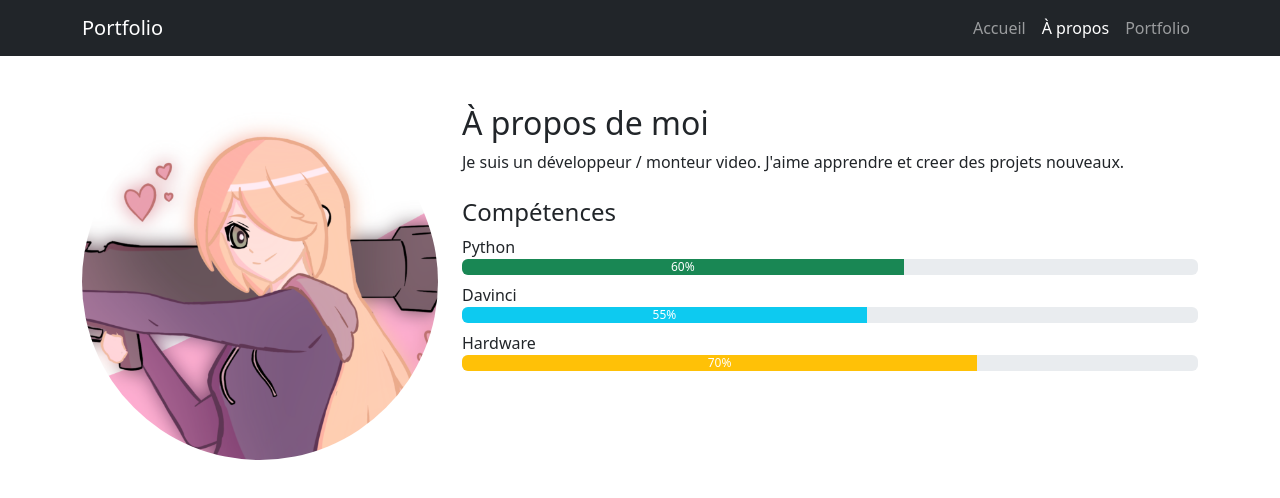
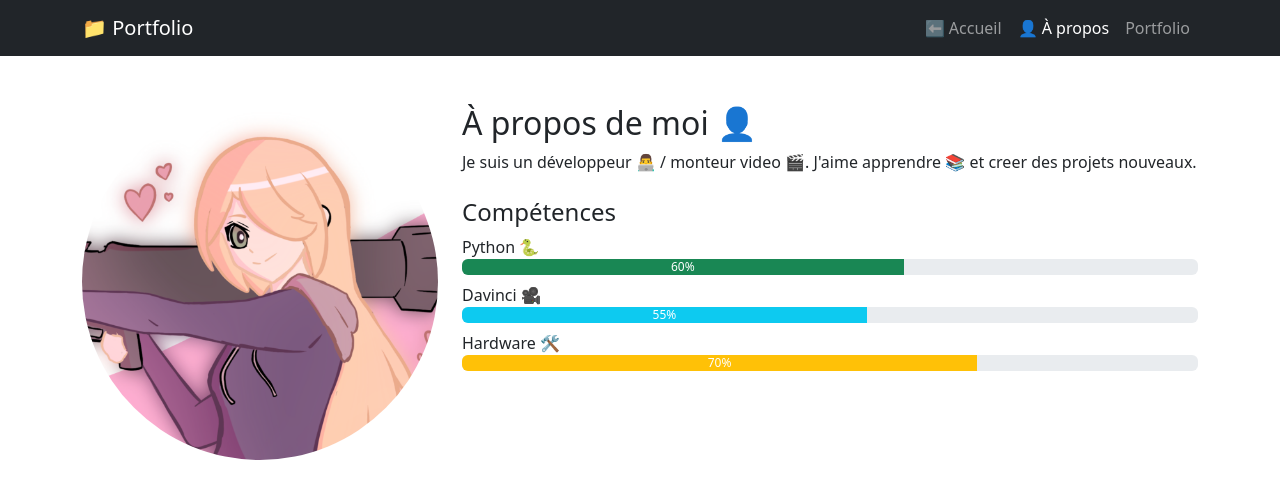
Before and after one commit to thomjap-school/siteweb, a plain HTML site: page about.html in a window 1280 px wide. Drawn offline with Linux system fonts and the light colour scheme.

Commit message:
ajout principale = emoji

```diff
--- a/about.html
+++ b/about.html
@@ -16,7 +16,7 @@
 <!-- Navbar -->
 <nav class="navbar navbar-expand-lg navbar-dark bg-dark">
   <div class="container">
-    <a class="navbar-brand" href="#">Portfolio</a>
+    <a class="navbar-brand" href="#">📁 Portfolio</a>
 
     <button class="navbar-toggler" type="button" data-bs-toggle="collapse" data-bs-target="#navbarNav">
       <span class="navbar-toggler-icon"></span>
@@ -24,8 +24,8 @@
 
     <div class="collapse navbar-collapse">
       <ul class="navbar-nav ms-auto">
-        <li class="nav-item"><a class="nav-link" href="index.html">Accueil</a></li>
-        <li class="nav-item"><a class="nav-link active" href="about.html">À propos</a></li>
+        <li class="nav-item"><a class="nav-link" href="index.html">⬅️ Accueil</a></li>
+        <li class="nav-item"><a class="nav-link active" href="about.html">👤 À propos</a></li>
         <li class="nav-item"><a class="nav-link" href="portfolio.html">Portfolio</a></li>
       </ul>
     </div>
@@ -39,13 +39,13 @@
       <img src="image/thomjap_avatar.jpeg" class="img-fluid rounded-circle" alt="Photo de profil">
     </div>
     <div class="col-md-8">
-      <h2>À propos de moi</h2>
-      <p>Je suis un développeur / monteur video. J'aime apprendre et creer des projets nouveaux.</p>
+      <h2>À propos de moi 👤</h2>
+      <p>Je suis un développeur 👨‍💻 / monteur video 🎬. J'aime apprendre 📚 et creer des projets nouveaux.</p>
 
       <h4 class="mt-4">Compétences</h4>
-      <div class="mb-2">Python <div class="progress"><div class="progress-bar bg-success" style="width: 60%;">60%</div></div></div>
-      <div class="mb-2">Davinci <div class="progress"><div class="progress-bar bg-info" style="width: 55%;">55%</div></div></div>
-      <div class="mb-2">Hardware <div class="progress"><div class="progress-bar bg-warning" style="width: 70%;">70%</div></div></div>
+      <div class="mb-2">Python 🐍 <div class="progress"><div class="progress-bar bg-success" style="width: 60%;">60%</div></div></div>
+      <div class="mb-2">Davinci 🎥 <div class="progress"><div class="progress-bar bg-info" style="width: 55%;">55%</div></div></div>
+      <div class="mb-2">Hardware 🛠️ <div class="progress"><div class="progress-bar bg-warning" style="width: 70%;">70%</div></div></div>
     </div>
   </div>
 </div>
```
Also changed, not shown: index.html (+3 -3 lines).
